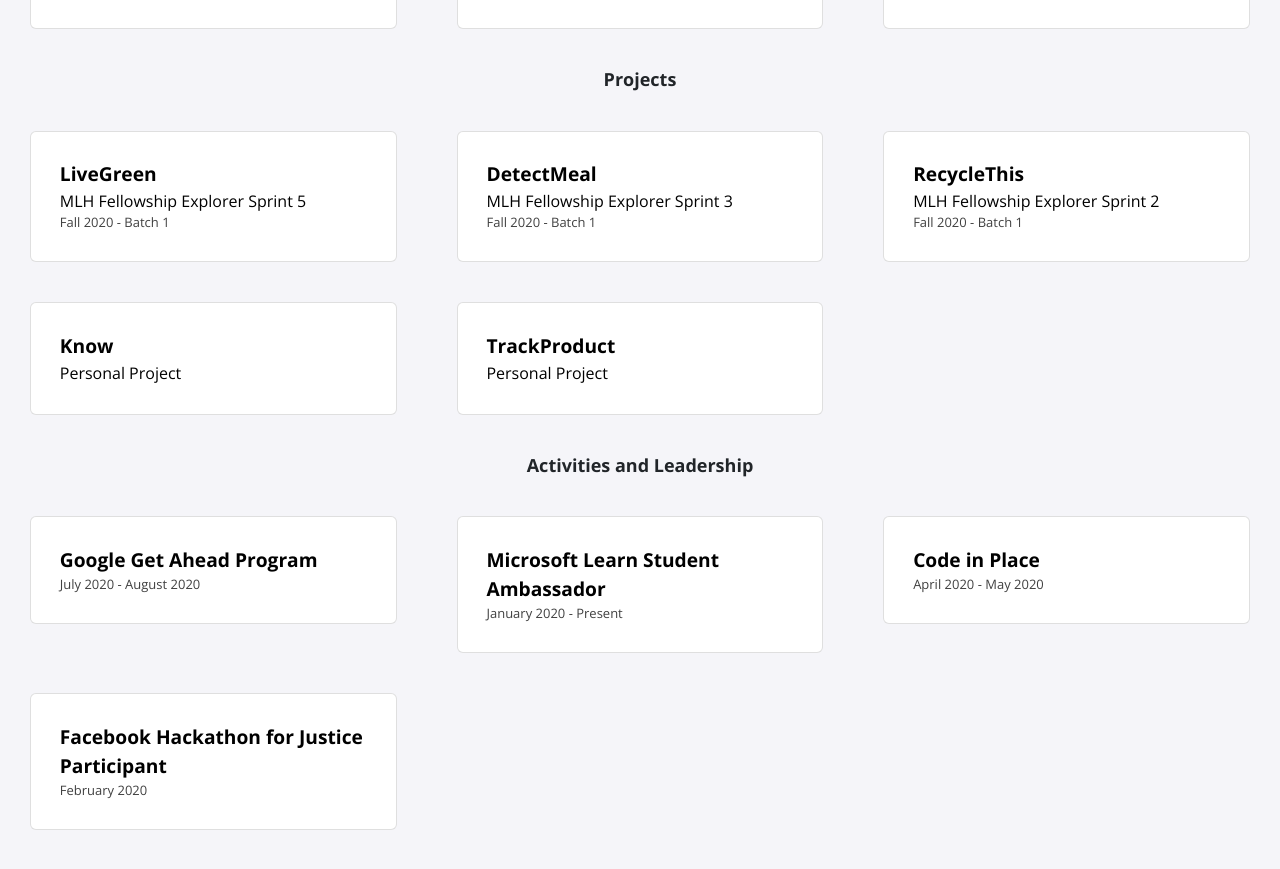
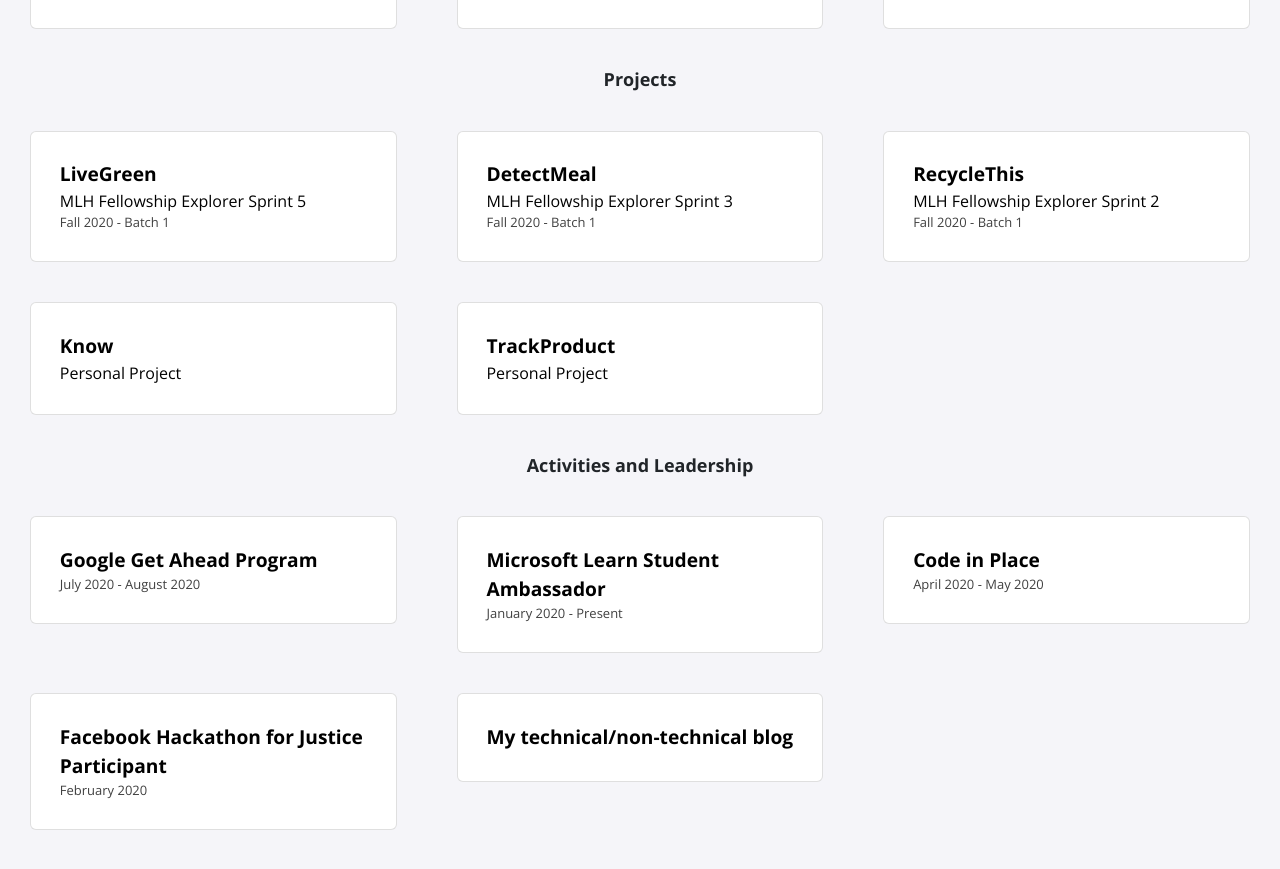
Before and after one commit to Rita-Okonkwo/ritaokonkwo, a Jekyll site: the page built from index.html, in a window 1280 px wide and 900 px high, scrolled down 768 px. Shown: the top 869 px of the window. Built offline with Jekyll 4.4.1, drawn with Linux system fonts in a browser that asks for light colours; nearby versions of some CDN libraries.

Commit message:
Update activities.yml

```diff
--- a/_data/activities.yml
+++ b/_data/activities.yml
@@ -13,3 +13,6 @@
 - role: Facebook Hackathon for Justice Participant
   dates: February 2020
   page-name: fbhack
+
+- role: My technical/non-technical blog
+  page-name: blog
```
